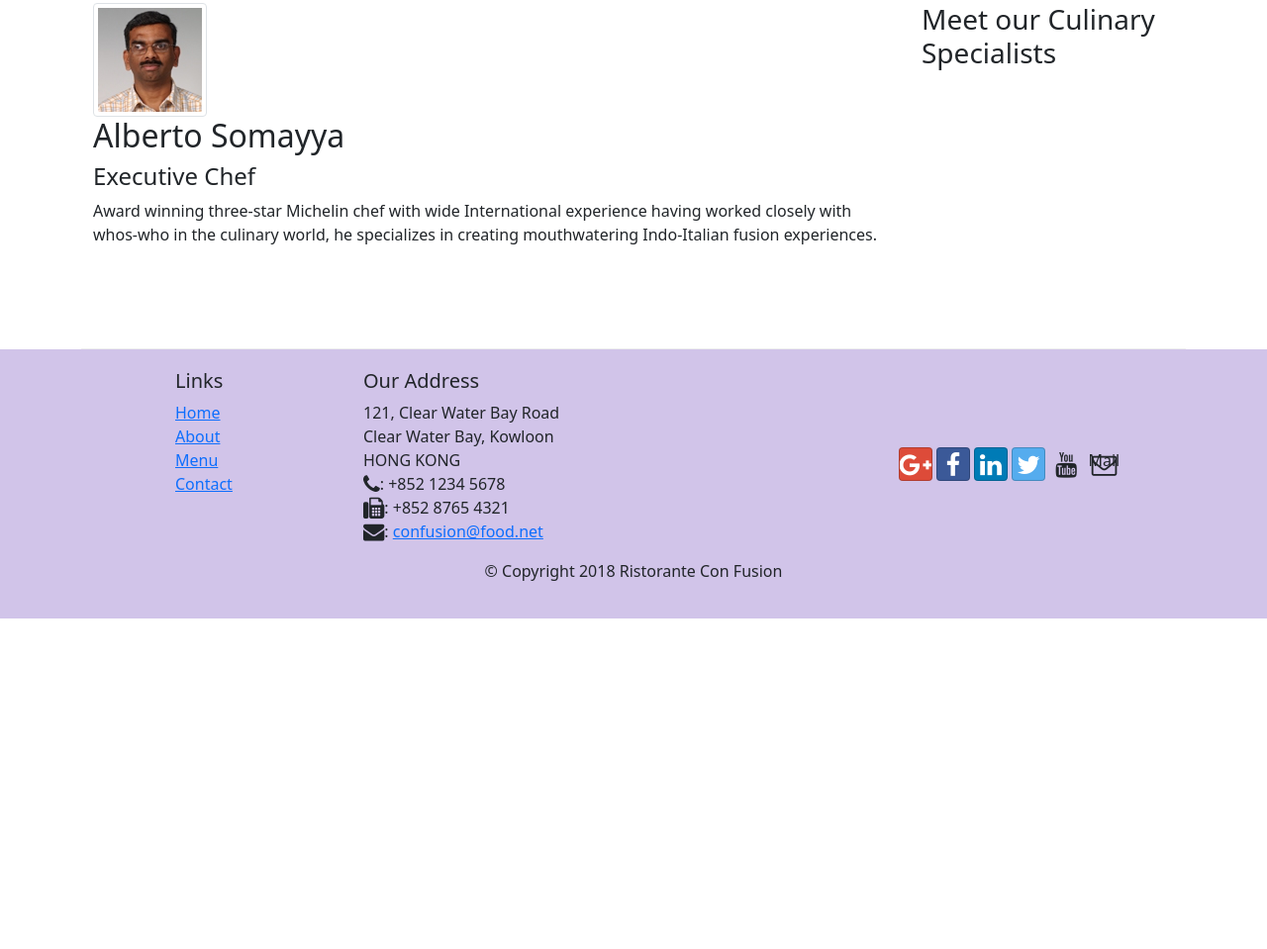
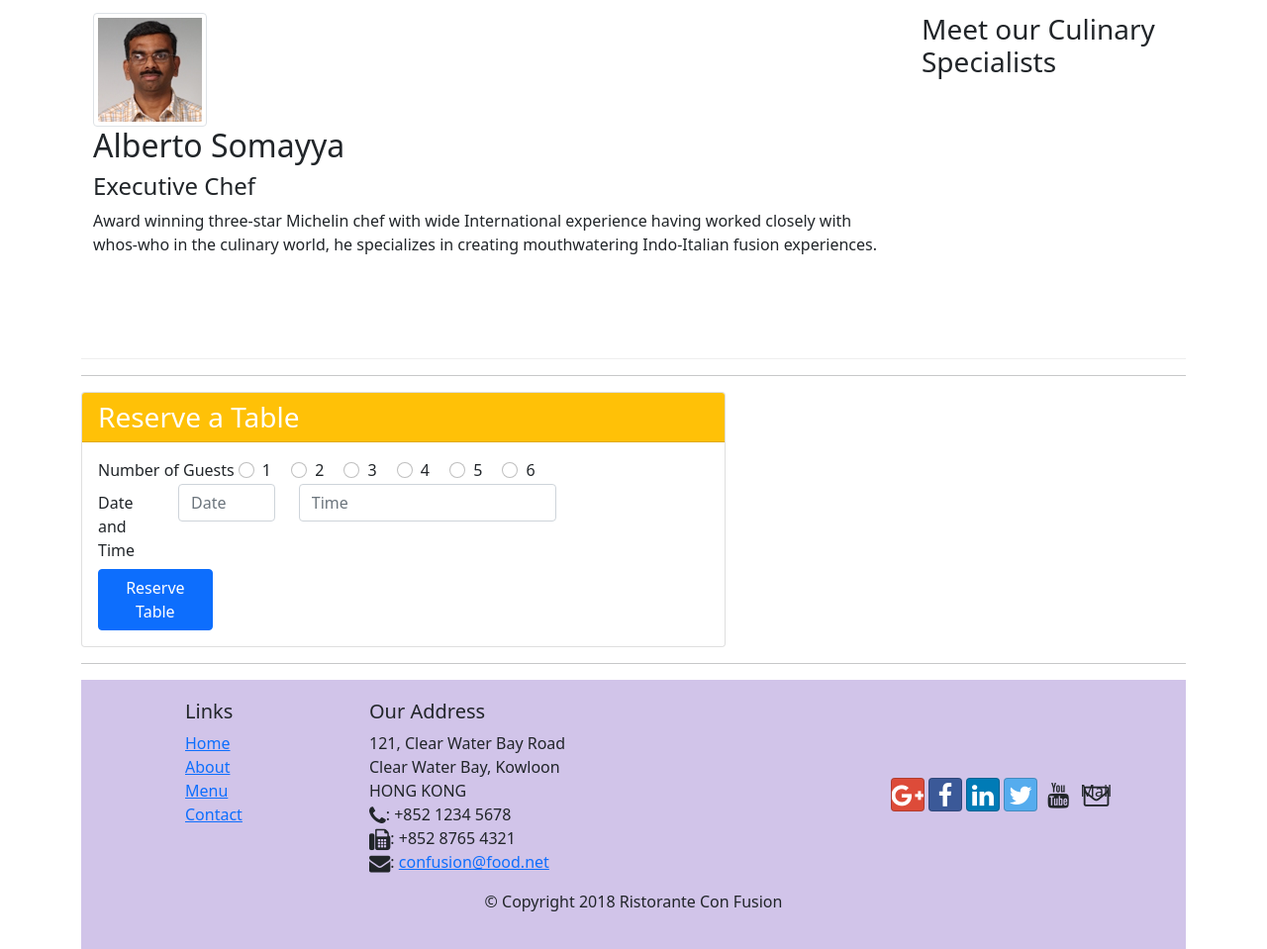
Before and after one commit to Eric-Vondunn/bootstrap-practice, a website: page index.html in a window 1280 px wide. Shown: the part 1219-2178 px from the top of the page at 99% size. Before the commit the page ends 1844 px from the top, so only its background shows below. Drawn offline with nearby package versions, Linux system fonts and the light colour scheme.

Commit message:
button and form card

```diff
--- a/index.html
+++ b/index.html
@@ -107,11 +107,22 @@
               src="img/uthappizza.png"
               alt="uthappizza"
             />
+
             <div class="media-body">
-              <h2 class="mt-0">
-                Uthappizza <span class="badge badge-danger">HOT</span>
+
+              <h2 class="mt-0" >
+
+                Uthappizza
+                <button type="button" class="btn btn-danger">
+                  HOT <span class="badge bg-danger">4</span>
+                </button>
+                <button type="button" class="btn btn-primary">
+                  $4.99 <span class="badge bg-secondary">4</span>
+                </button>
+                <span class="badge badge-danger">HOT</span>
                 <span class="badge badge-pill badge-secondary">$4.99</span>
               </h2>
+
               <p class="d-none d-sm-block">
                 A unique combination of Indian Uthappam (pancake) and Italian
                 pizza, topped with Cerignola olives, ripe vine cherry tomatoes,
@@ -124,12 +135,22 @@
 
       <div class="row row-content align-items-center">
         <div class="media">
+
           <div class="col-12 col-sm-4 col-md-3">
-            <h3>This Month's Promotions</h3>
+            <h3>This Month's Promotions
+
+            </h3>
           </div>
+
           <div class="media-body">
+
             <div class="col col-sm col-md">
-              <h2>Weekend Grand Buffet</h2>
+              <h2>Weekend Grand Buffet
+                <button type="button" class="btn btn-danger">
+                  NEW <span class="badge bg-danger">4</span>
+                </button>
+              </h2>
+              <img class="d-flex mr-3 img-thumbnail align-self-right" src="img/buffet.png" alt="buffet" />
               <p>
                 Featuring mouthwatering combinations with a choice of five
                 different salads, six enticing appetizers, six main entrees and
@@ -165,7 +186,71 @@
           </div>
         </div>
       </div>
+
+
+    <hr />
+    <div class="media">
+      <div class="col-12 col-sm-7 col-md-7 align-self-center">
+
+      <div class="card">
+        <h3 class="card-header bg-warning text-white">Reserve a Table</h3>
+        <div class="card-body">
+          <div class="col-12 col-md-9">
+            <!--can manually make forms with form-group row-->
+            <form>
+              <label>Number of Guests</label>
+                <div class="form-check form-check-inline">
+
+                  <input class="form-check-input" type="radio" name="inlineRadioOptions" id="inlineRadio1" value="option1">
+                  <label class="form-check-label" for="inlineRadio1">1</label>
+                </div>
+                <div class="form-check form-check-inline">
+                  <input class="form-check-input" type="radio" name="inlineRadioOptions" id="inlineRadio2" value="option2">
+                  <label class="form-check-label" for="inlineRadio2">2</label>
+                </div>
+                <div class="form-check form-check-inline">
+                  <input class="form-check-input" type="radio" name="inlineRadioOptions" id="inlineRadio3" value="option3">
+                  <label class="form-check-label" for="inlineRadio3">3</label>
+                </div>
+                <div class="form-check form-check-inline">
+                  <input class="form-check-input" type="radio" name="inlineRadioOptions" id="inlineRadio4" value="option4">
+                  <label class="form-check-label" for="inlineRadio4">4</label>
+                </div>
+                <div class="form-check form-check-inline">
+                  <input class="form-check-input" type="radio" name="inlineRadioOptions" id="inlineRadio5" value="option5">
+                  <label class="form-check-label" for="inlineRadio3">5</label>
+                </div>
+                <div class="form-check form-check-inline">
+                  <input class="form-check-input" type="radio" name="inlineRadioOptions" id="inlineRadio6" value="option6">
+                  <label class="form-check-label" for="inlineRadio6">6</label>
+                </div>
+
+
+              <!--Telephone start-->
+              <div class="form-group row">
+                <label for="telnum" class="col-12 col-md-2 col-form-label">Date and Time</label>
+                <div class=" col-5 col-md-3">
+                  <input type="tel" class="form-control" id="areacode" name="areacode" placeholder="Date" />
+                </div>
+                <div class="col-7 col-md-7">
+                  <input type="tel" class="form-control" id="telnum" name="telnum" placeholder="Time" />
+                </div>
+
+              </div>
+          <div class="col-12 col-sm-3 align-self-center">
+            <button type="button" class="btn btn-block btn-primary align-self-center">
+              Reserve Table
+            </button>
+          </div>
+
+
+        </div>
+      </div>
+      </div>
     </div>
+    </div>
+    <hr />
+
 
     <footer class="footer">
       <div class="container">
```
Also changed, not shown: aboutus.html (+13 -34 lines), 1 other file.
